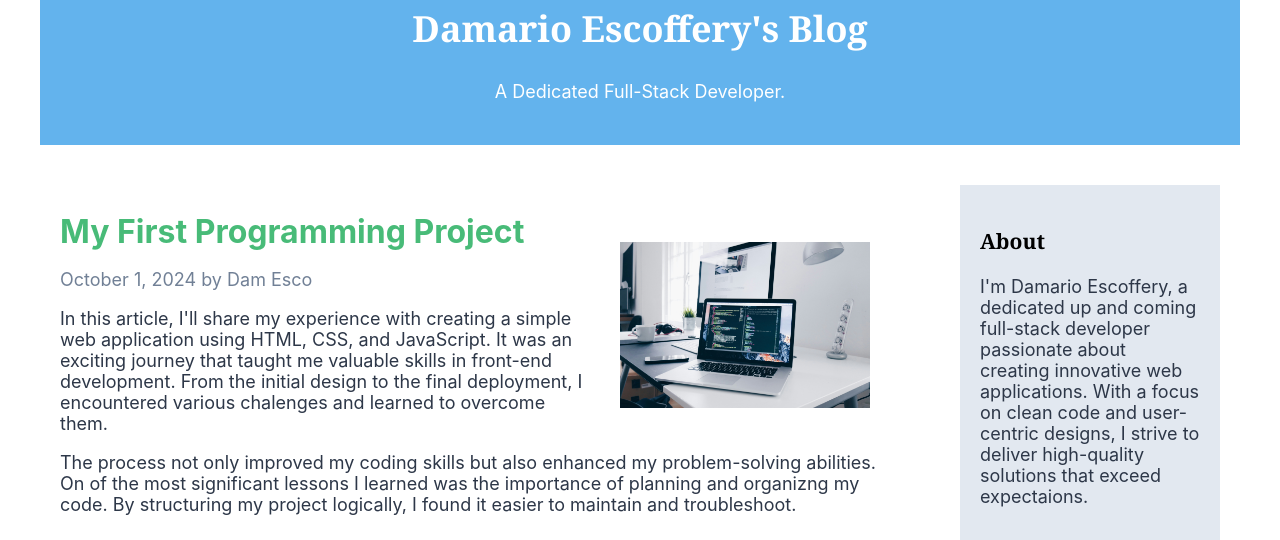
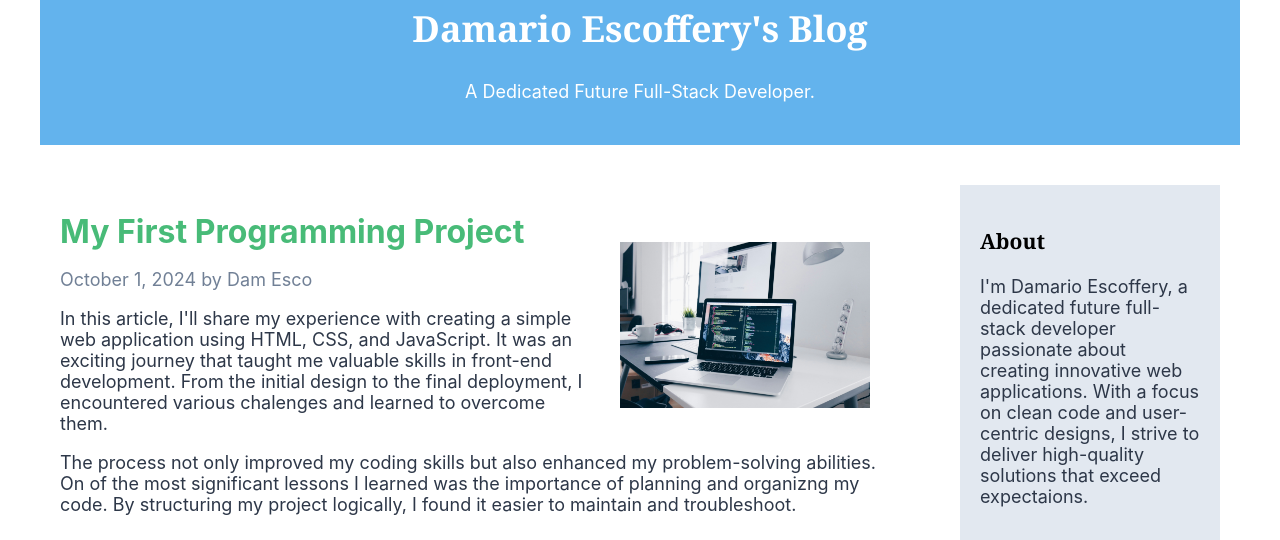
Before and after one commit to E2co/info2180-lab2, a plain HTML site: page index.html in a window 1280 px wide. Shown: the part 217-757 px from the top of the page. Drawn offline with Linux system fonts and the light colour scheme.

Commit message:
Updated index.html

```diff
--- a/index.html
+++ b/index.html
@@ -11,7 +11,7 @@
         <header>
             <img src = "Me.png" alt = "Me">
             <h1>Damario Escoffery's Blog</h1>
-            <p>A Dedicated Full-Stack Developer.</p>
+            <p>A Dedicated Future Full-Stack Developer.</p>
         </header>
         <main>
             <article>
@@ -39,7 +39,7 @@
         <aside>
             <div class="about-section">
                 <h3>About</h3>
-                <p>I'm Damario Escoffery, a dedicated up and coming full-stack developer passionate about creating innovative web applications. With a focus on clean code and user-centric designs, I strive to deliver high-quality solutions that exceed expectaions. </p>
+                <p>I'm Damario Escoffery, a dedicated future full-stack developer passionate about creating innovative web applications. With a focus on clean code and user-centric designs, I strive to deliver high-quality solutions that exceed expectaions. </p>
             </div>
             <div class="social-section">
                 <h3>Social Media</h3>
```
